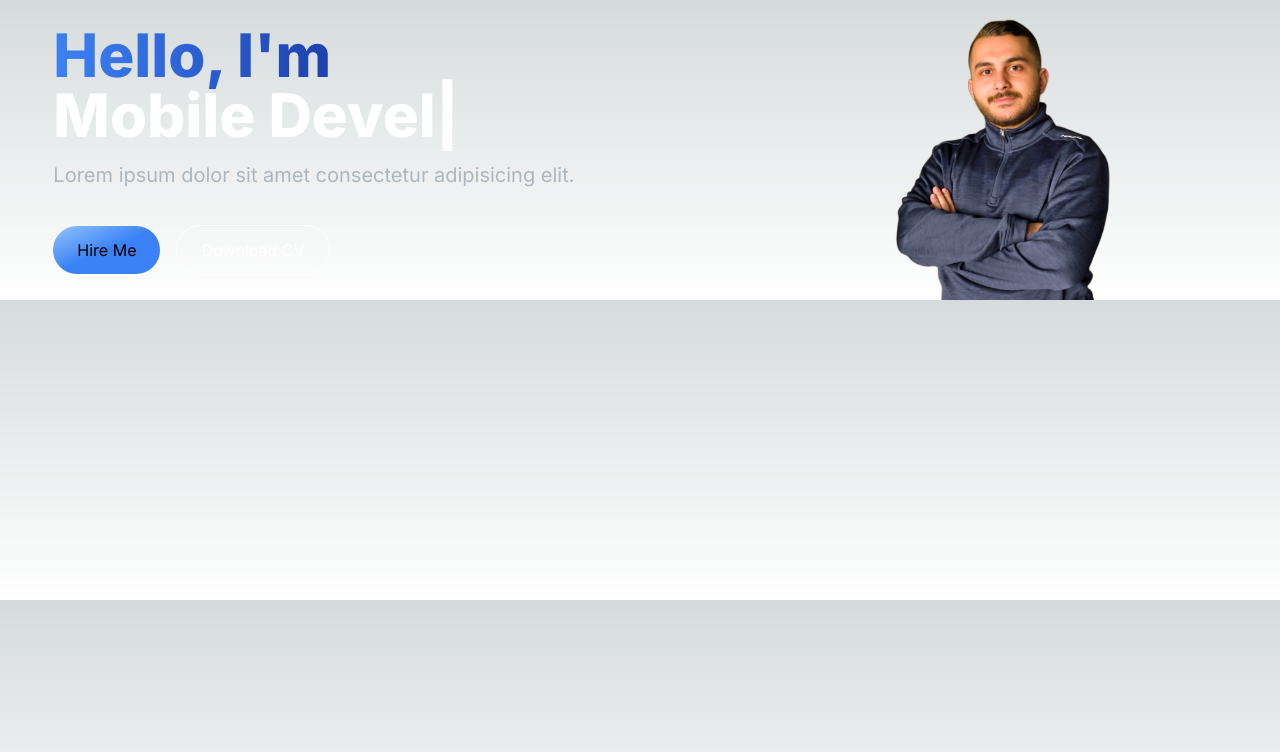
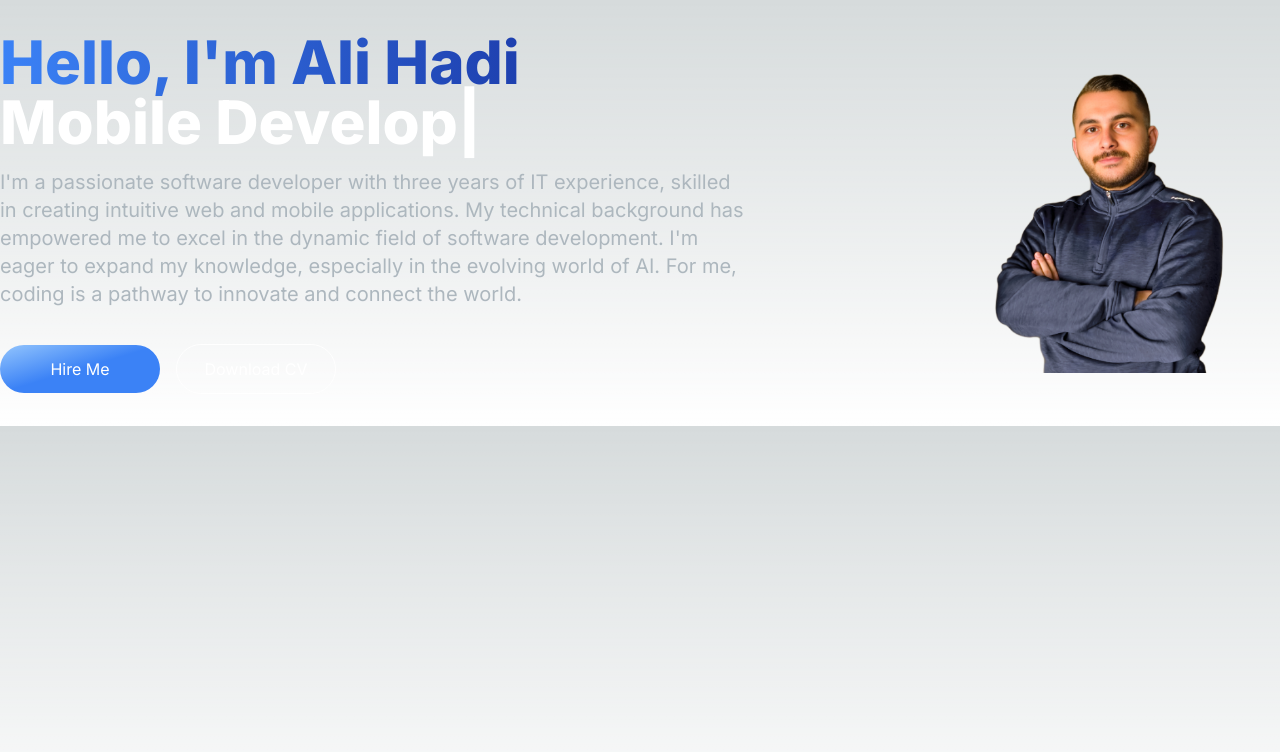
Before and after one commit to Ali-Elchab/personal-portfolio, a Next.js app: page /HeroSection in a window 1280 px wide. Shown: the top 752 px of the page. Built offline with nearby package versions, Linux system fonts and the light colour scheme.

Commit message:
Adjusted hero section

```diff
--- a/app/AboutMe/page.jsx
+++ b/app/AboutMe/page.jsx
@@ -64,7 +64,7 @@ const AboutSection = () => {
   };
   return (
     <section className="text-white">
-      <div className="md:grid md:grid-cols-2 gap-8 items-center py-8  xl:gap-16 sm:py-16 xl:px-16">
+      <div className="md:grid md:grid-cols-2 gap-8 items-center py-8  xl:gap-16 sm:py-16 ">
         <Image src="/images/about-image.png" width={500} height={500} alt="PC Setup" className="rounded" />
         <div className="mt-4 md:mt-0 text-left flex flex-col h-full">
           <h2 className="text-4xl font-bold text-white mb-4">About Me</h2>
--- a/app/HeroSection/page.jsx
+++ b/app/HeroSection/page.jsx
@@ -3,42 +3,48 @@
 import Image from "next/image";
 import { TypeAnimation } from "react-type-animation";
 
-const HeroSection = () => {
+const HeroSection = ({ emailRef }) => {
   return (
     <section>
-      <div className="grid grid-cols-1 sm:grid-cols-12">
-        <div className="col-span-7 place-self-center text-center sm:text-left lg:w-[40rem]">
+      <div className="grid grid-cols-1 sm:grid-cols-12 mt-5 mb-8 lg:mt-8">
+        <div class="md:order-last order-none my-4 md:mb-0 sm:col-span-5 md:justify-end flex items-center justify-center  lg:mt-0">
+          <div class="w-80 h-92 flex items-center justify-end">
+            <Image src="/images/alichab.png" className="w-full h-full object-cover" alt="Ali Chab" width={300} height={300} />
+          </div>
+        </div>
+        <div className="col-span-7 place-self-left text-center sm:text-left ">
           <h1 className="text-white mb-4 text-4xl lg:text-6xl font-extrabold sm:text-5xl  ">
-            <span className="text-transparent bg-clip-text bg-gradient-to-r from-blue-500 to-blue-800">Hello, I'm </span>
+            <span className="text-transparent bg-clip-text bg-gradient-to-r from-blue-500 to-blue-800">Hello, I'm Ali Hadi </span>
             <br />
             <TypeAnimation
-              sequence={["Ali", 1000, "Full Stack Developer", 1000, "Mobile Developer", 1000]}
+              sequence={["Full Stack Developer", 1000, "Mobile Developer", 1000]}
               wrapper="span"
               speed={40}
               repeat={Infinity}
             />
           </h1>
           <p className="text-[#ADB7BE] text-base sm:text-lg lg:text-xl mb-6 ">
-            Lorem ipsum dolor sit amet consectetur adipisicing elit.
+            I'm a passionate software developer with three years of IT experience, skilled in creating intuitive web and mobile
+            applications. My technical background has empowered me to excel in the dynamic field of software development. I'm
+            eager to expand my knowledge, especially in the evolving world of AI. For me, coding is a pathway to innovate and
+            connect the world.{" "}
           </p>
           <div>
-            <button className="px-6 py-3 rounded-full w-full sm:w-fit mr-4 bg-gradient-to-br from-blue-300 via-blue-500 to-blue-500  hover:bg-slate-200 text-black">
+            <button
+              onClick={() => window.scrollTo({ top: emailRef.current.offsetTop, behavior: "smooth" })}
+              className="px-6 py-3 w-40 rounded-full   mr-4 bg-gradient-to-br from-blue-300 via-blue-500 to-blue-500  hover:bg-slate-200 text-white"
+            >
               Hire Me
             </button>
-            <button className="px-6 py-3 rounded-full w-full sm:w-fit mr-4 bg-transparebt hover:bg-slate-800 text-white border border-white mt-3">
-              Download CV
-            </button>
-          </div>
-        </div>
-        <div className="col-span-5 place-self-center mt-4 lg:mt-0">
-          <div className="rounded-lg  w-[250px] h-[250px] lg:w-[300px] lg:h-[300px] relative">
-            <Image
-              src="/images/alichab.png"
-              className="absolute transform -translate-x-1/2 -translate-y-1/2 top-1/2 left-1/2"
-              alt="Ali Chab"
-              width={300}
-              height={300}
-            />
+            <a
+              href="https://drive.google.com/uc?export=download&id=13yosD0joLCR-JN3Vnxm_kL5HNfDCBYhf
+"
+              download="Ali_Elchab_CV.pdf"
+            >
+              <button className="px-6 py-3 w-40 rounded-full  mr-4 bg-transparebt hover:bg-slate-800 text-white border border-white mt-3">
+                Download CV
+              </button>
+            </a>
           </div>
         </div>
       </div>
--- a/app/components/Navbar-components/Navbar.jsx
+++ b/app/components/Navbar-components/Navbar.jsx
@@ -9,7 +9,7 @@ import Logo from "../../../public/E.svg";
 
 const Navbar = ({ aboutRef, projectRef, emailRef }) => {
   const scrollToRef = (ref) => {
-    window.scrollTo(0, ref.current.offsetTop);
+    window.scrollTo({ top: ref.current.offsetTop, behavior: "smooth" });
   };
 
   const navLinks = [
@@ -22,7 +22,7 @@ const Navbar = ({ aboutRef, projectRef, emailRef }) => {
   return (
     <nav className="fixed top-0 left-0 right-0 z-10 bg-[#121212] bg-opacity-100">
       <div className="flex flex-wrap items-center justify-between mx-auto max-w-screen-xl p-8 lg:px-10 xl:px-0">
-        <div class="w-48 h-16">
+        <div class="w-40 h-16 flex items-center justify-start">
           <Image src={Logo} alt="Logo" className="w-full h-full object-cover" />
         </div>
         <div className="mobile-menu block md:hidden">
--- a/app/page.js
+++ b/app/page.js
@@ -15,8 +15,8 @@ const Home = () => {
   return (
     <main className="flex min-h-screen flex-col bg-[#121212]">
       <Navbar aboutRef={aboutRef} projectRef={projectRef} emailRef={emailRef} />
-      <div className="container mx-auto max-w-screen-xl mt-24 p-8 lg:px-10 xl:px-0">
-        <HeroSection />
+      <div className="container mx-auto max-w-screen-xl mt-10 lg:mt-24 p-10 xl:px-16">
+        <HeroSection emailRef={emailRef} />
         <div ref={aboutRef}>
           <AboutSection />
         </div>
```
Also changed, not shown: public/E.svg.
